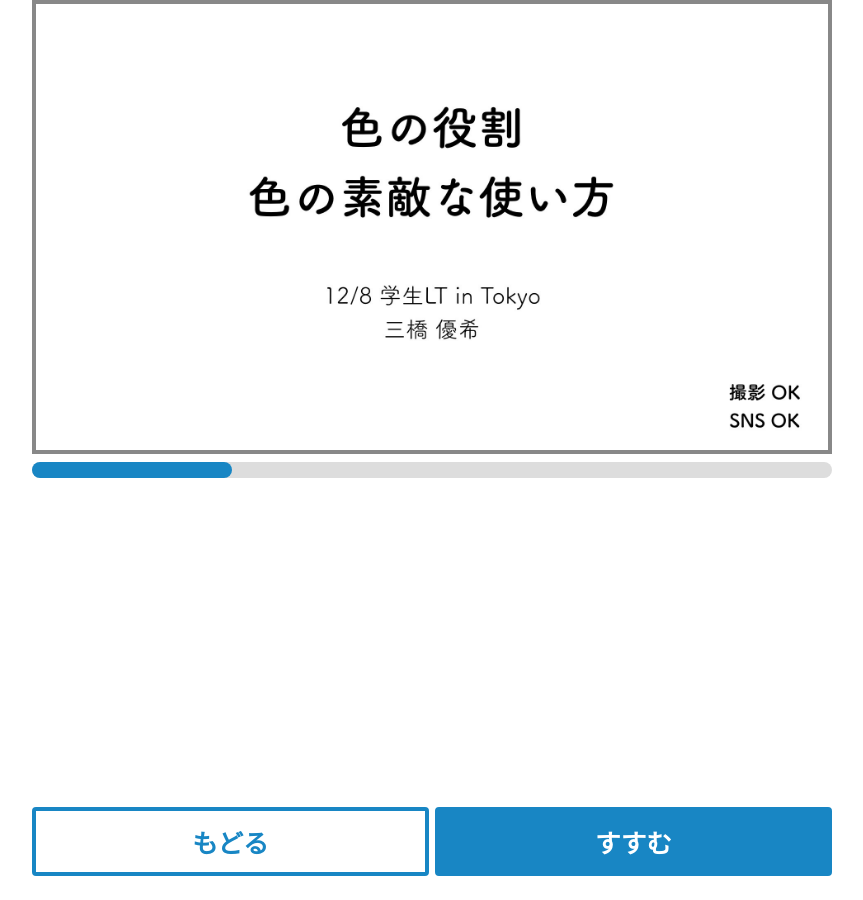
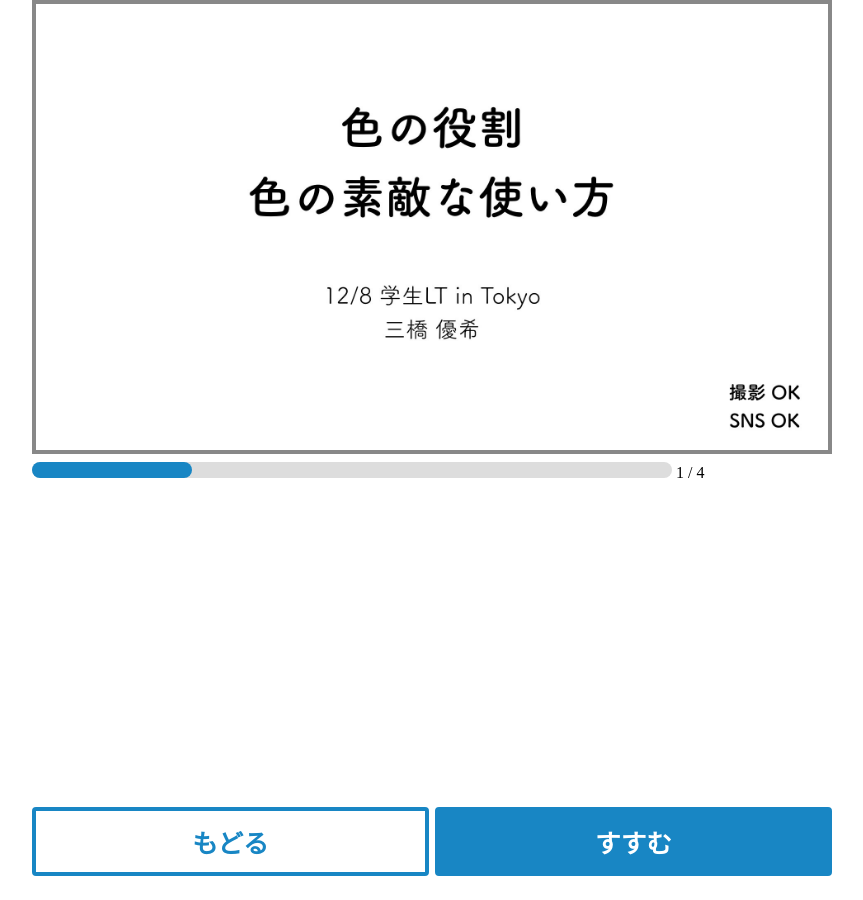
Before and after one commit to Mekurun/mekurun.com, a Jekyll site: the page built from _posts/2020-05-16-test.markdown, in a window 1280 px wide. Shown: the whole page, without its empty margins (208-1071 px from the left). Built offline with Jekyll 4.4.1, drawn with Linux system fonts in a browser that asks for light colours.

Commit message:
進捗の数字表示追加

```diff
--- a/_layouts/post.html
+++ b/_layouts/post.html
@@ -12,6 +12,7 @@ layout: default
   <div id="progress-container">
   </div>
 </div>
+<span id="progress-number">1/10</span>
 <div class="slide-buttons">
   <input class="button-back" type="button" value="もどる" onclick="back()"/>
   <input class="button-next" type="button" value="すすむ" onclick="next()"/>
@@ -22,6 +23,7 @@ var now = 1;
 function set() {
   document.getElementById("img-1").style.display ="block";
   document.getElementById("progress-container").style.width = (now / {{ page.img.size }}) * 100 + "%";
+  document.getElementById("progress-number").innerHTML = now +" / "+ {{ page.img.size }};
 }
 
 window.onload = set;
@@ -31,6 +33,7 @@ function next() {
     document.getElementById("img-"+(now+1)).style.display="block";
     now += 1;
     document.getElementById("progress-container").style.width = (now / {{ page.img.size }}) * 100 + "%";
+    document.getElementById("progress-number").innerHTML = now +" / "+ {{ page.img.size }};
   }
 }
 function back() {
@@ -39,6 +42,7 @@ function back() {
     document.getElementById("img-"+(now-1)).style.display="block";
     now -= 1;
     document.getElementById("progress-container").style.width = (now / {{ page.img.size }}) * 100 + "%";
+    document.getElementById("progress-number").innerHTML = now +" / "+ {{ page.img.size }};
   }
 }
 </script>
--- a/css/main.scss
+++ b/css/main.scss
@@ -32,6 +32,8 @@ body {
   background-color: #ddd;
   border-radius: 12px;
   margin-top: 8px;
+  width: 80%;
+  display: inline-block;
 }
 #progress-container {
   background-color: $main-color;
```
